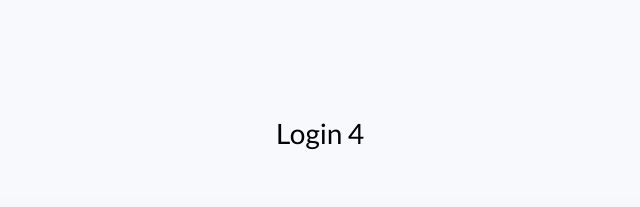
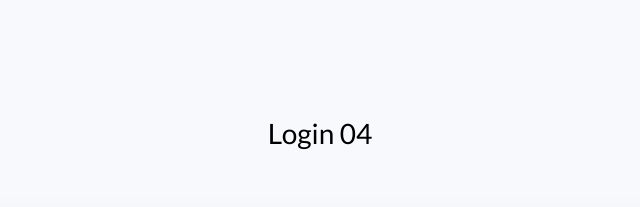
Before and after one commit to talia-06/LOGIN, a plain HTML site: page index.html in a window 1280 px wide. Shown: the top 207 px of the page, 320-960 px from the left. Drawn offline with Linux system fonts and the light colour scheme.

Commit message:
le puseun 0 a la etiqueta h2

```diff
--- a/index.html
+++ b/index.html
@@ -18,7 +18,7 @@
 			<div class="row justify-content-center">
 				<div class="col-md-6 text-center mb-5">
 
-					<h2 class="heading-section">Login 4</h2>
+					<h2 class="heading-section">Login 04</h2>
 				</div>
 			</div>
 			<div class="row justify-content-center">
```
